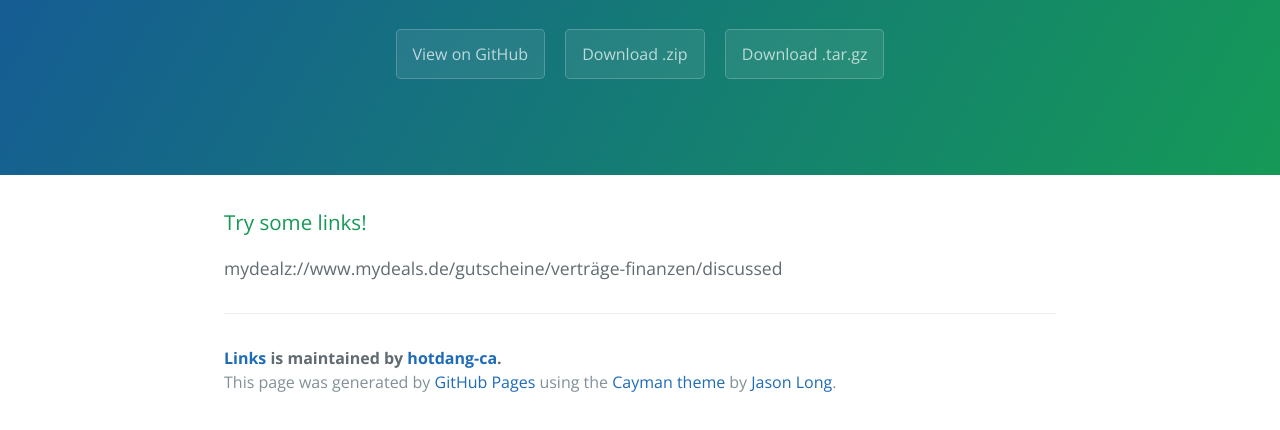
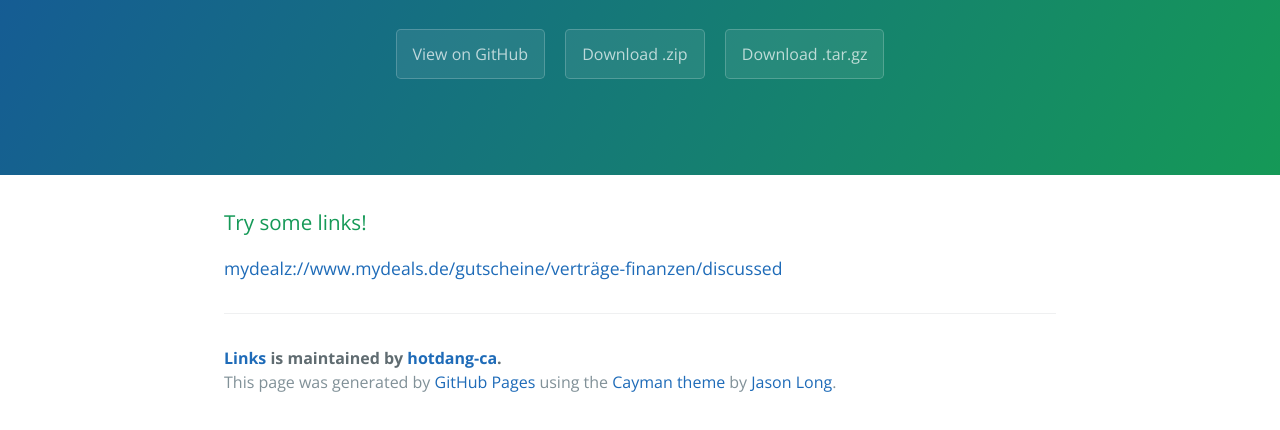
Before and after one commit to hotdang-ca/iar_links, a plain HTML site: page index.html in a window 1280 px wide. Shown: the part 208-638 px from the top of the page. Drawn offline with nearby package versions, Linux system fonts and the light colour scheme.

Commit message:
Update index.html
asdfasdf

```diff
--- a/index.html
+++ b/index.html
@@ -22,7 +22,7 @@
       <h3>
 <a id="try-some-links" class="anchor" href="#try-some-links" aria-hidden="true"><span aria-hidden="true" class="octicon octicon-link"></span></a>Try some links!</h3>
 
-<p><a href="mydealz://www.mydeals.de/gutscheine/verträge-finanzen/discussed"></a>mydealz://www.mydeals.de/gutscheine/verträge-finanzen/discussed</a></p>
+<p><a href="mydealz://www.mydeals.de/gutscheine/verträge-finanzen/discussed">mydealz://www.mydeals.de/gutscheine/verträge-finanzen/discussed</a></p>
 
       <footer class="site-footer">
         <span class="site-footer-owner"><a href="https://github.com/hotdang-ca/iar_links">Links</a> is maintained by <a href="https://github.com/hotdang-ca">hotdang-ca</a>.</span>
```
